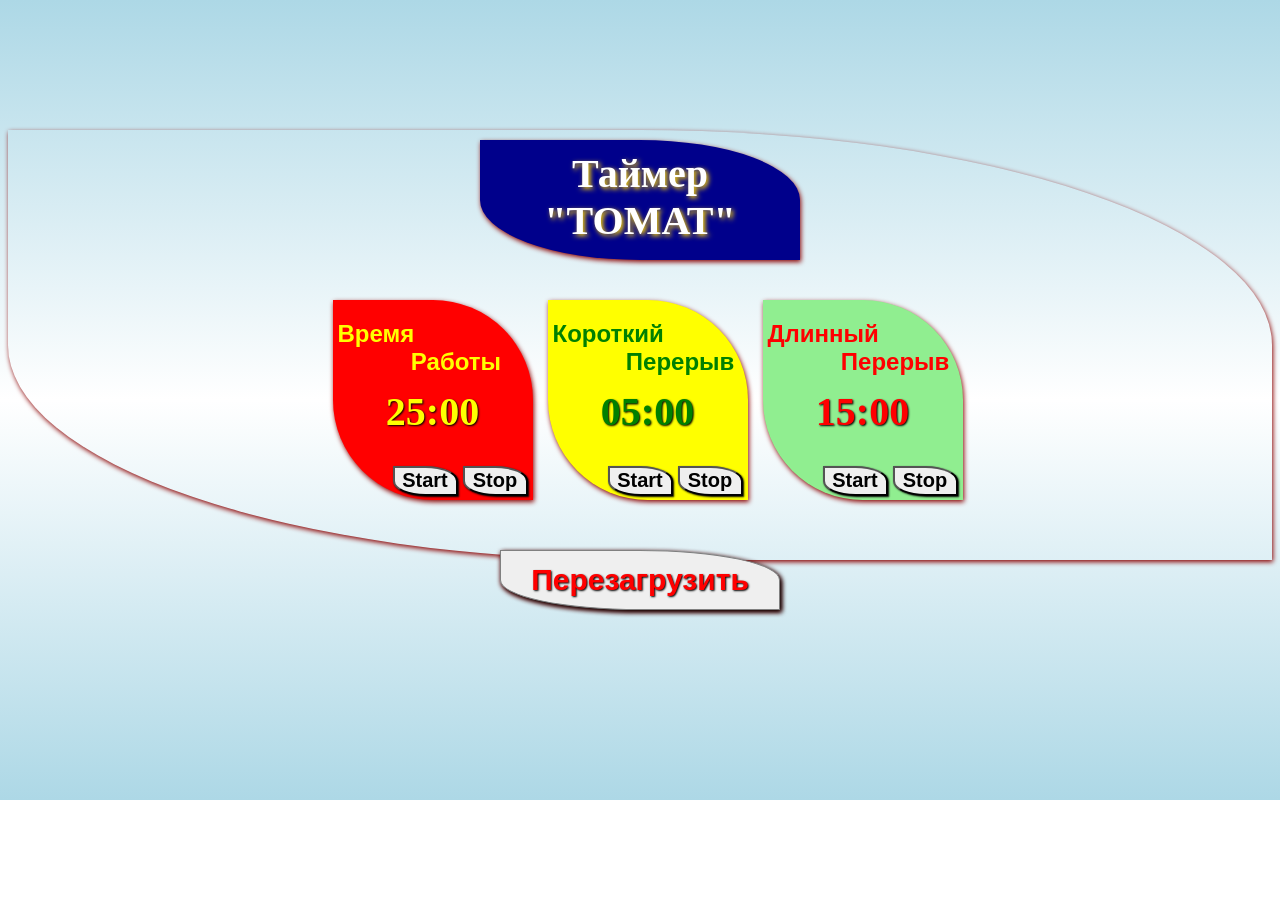
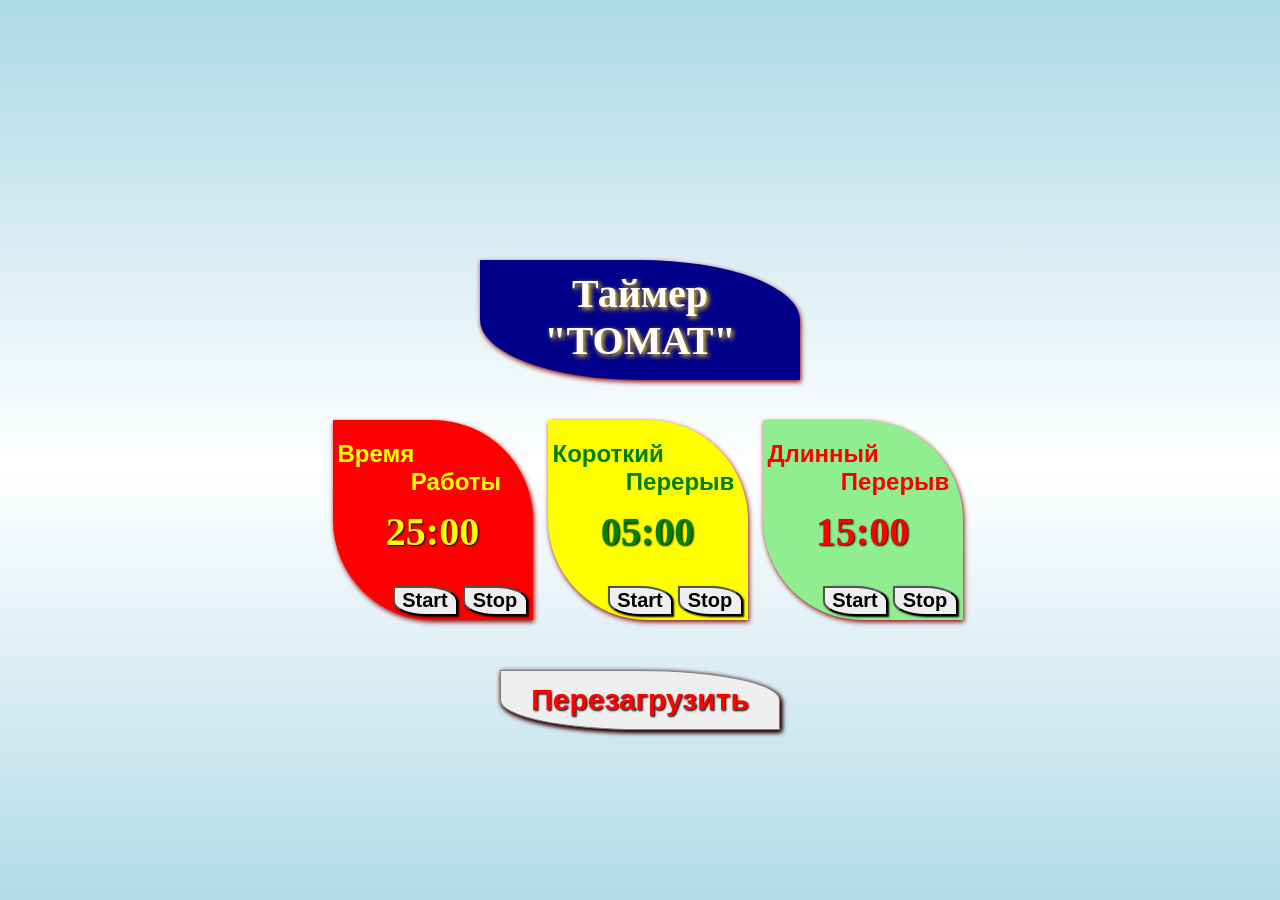
Before and after one commit to MarkAvilin1/MyTomatTimer, a plain HTML site: page index.html in a window 1280 px wide. Before the commit the page ends 800 px from the top, so only its background shows below. Drawn offline with Linux system fonts and the light colour scheme.

Commit message:
New Update

```diff
--- a/style.css
+++ b/style.css
@@ -9,10 +9,14 @@ div{
             box-shadow: 1px 2px 5px darkred;
         }
 
-#container {
-  margin : 130px auto ;
-  text-align : center ;
-}
+        #container {
+              margin: 200px auto ;
+              text-align: center ;
+              box-shadow: none;
+              border: none;
+              border-radius: none;
+              padding: 50px;
+        }
 
         #work{
             width: 200px;
```
